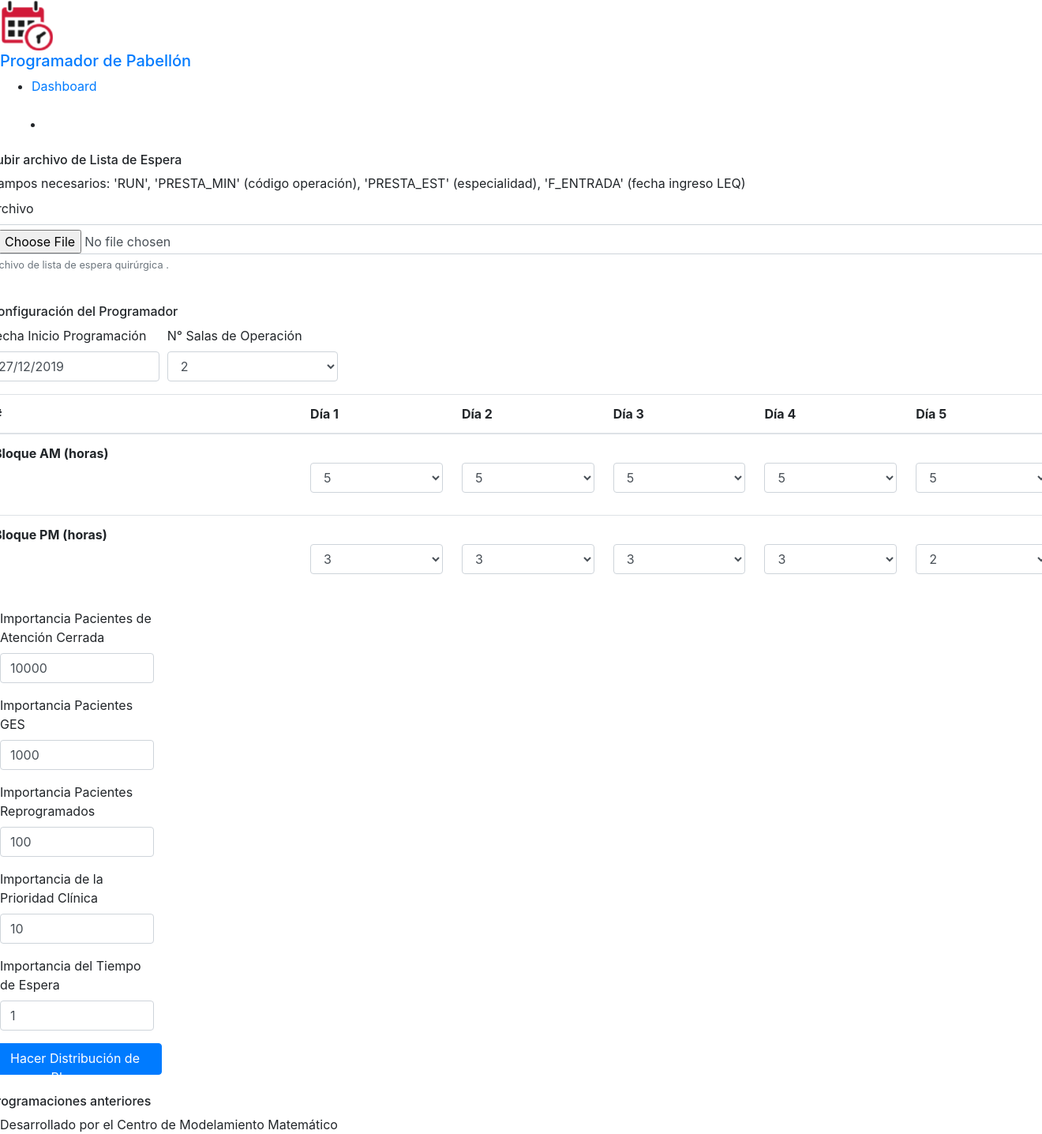
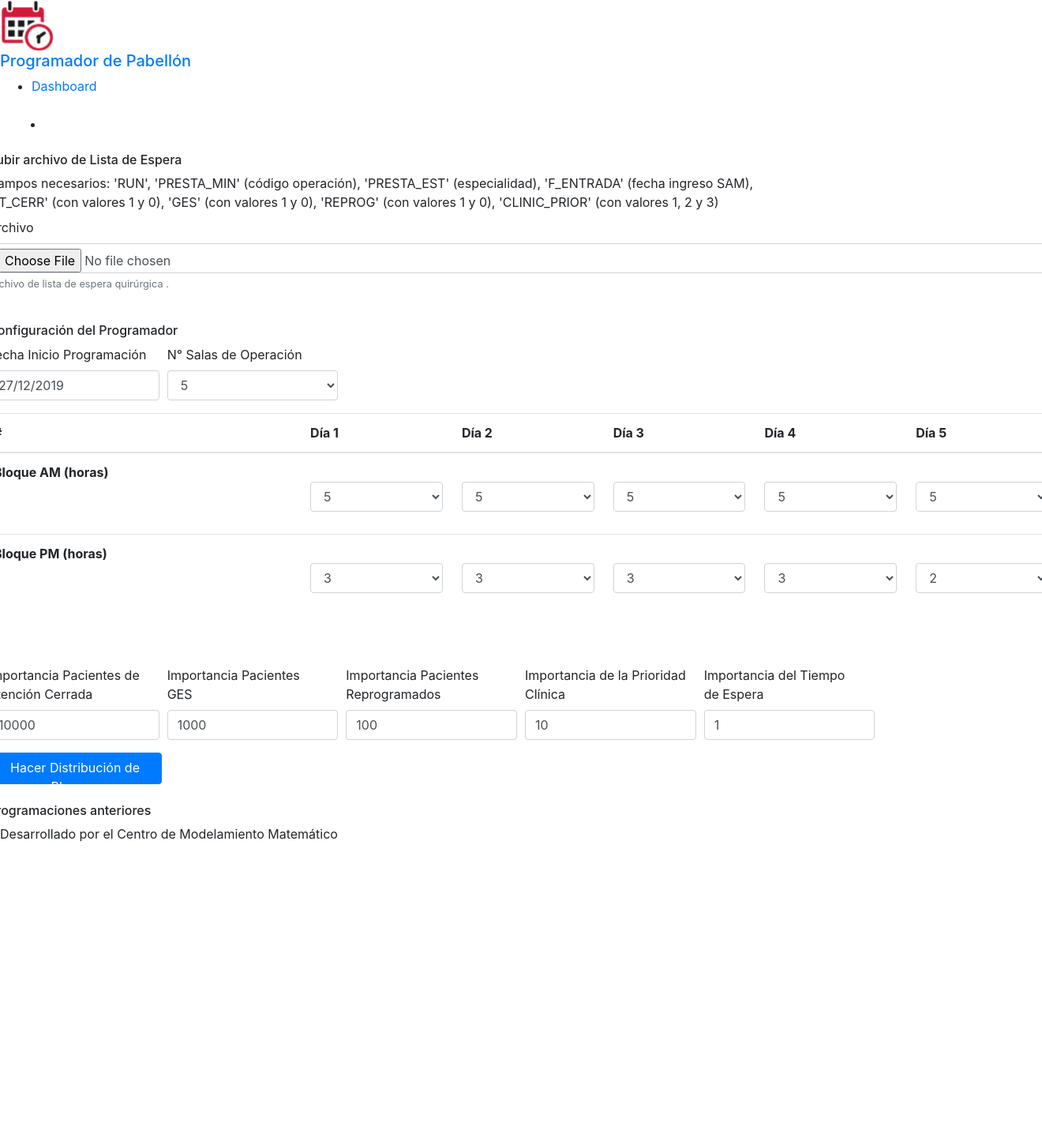
Before and after one commit to jmadariagar/pabellon-scheduler-master, a Django app: page /advanced in a window 1320 px wide; the page is wider, and only the part inside the window is pictured. Shown: that part at 79% size. After the commit the page ends 1066 px from the top of that part, so only its background shows below. Run offline with Django 3.2, Linux system fonts and the light colour scheme; data that the repository does not hold is empty; some libraries are stand-ins or nearby versions.

Commit message:
Options and advanced options were arranged visually

```diff
--- a/pabellonScheduler/dashboard/templates/dashboard/avanzado.html
+++ b/pabellonScheduler/dashboard/templates/dashboard/avanzado.html
@@ -31,7 +31,8 @@
 
                   {% endif %}
                   <div class="form-group">
-                    <label>Campos necesarios: 'RUN',  'PRESTA_MIN' (código operación),  'PRESTA_EST' (especialidad),  'F_ENTRADA' (fecha ingreso LEQ)</label> <br>
+                    <label>Campos necesarios: 'RUN',  'PRESTA_MIN' (código operación),  'PRESTA_EST' (especialidad),  'F_ENTRADA' (fecha ingreso SAM),
+                                        <br> 'AT_CERR' (con valores 1 y 0), 'GES' (con valores 1 y 0), 'REPROG' (con valores 1 y 0), 'CLINIC_PRIOR' (con valores 1, 2 y 3)</label> <br>
                     <label for="examplefile">Archivo</label>
                     <input name="file" type="file" class="form-control" id="examplefile" aria-describedby="filelHelp" placeholder="Enter email">
                     <small id="fileHelp" class="form-text text-muted">Archivo de lista de espera quirúrgica .</small>
@@ -52,13 +53,14 @@
                       <label for="exampleFormControlSelect1">N° Salas de Operación</label>
                       <select name="nrooms"  class="form-control" id="exampleFormControlSelect1" >
                         <option value = "1">1</option>
-                        <option value = "2" selected="selected">2</option>
+                        <option value = "2">2</option>
                         <option value = "3">3</option>
                         <option value = "4">4</option>
-                        <option value = "5">5</option>
+                        <option value = "5" selected="selected">5</option>
                       </select>
                     </div>
-
+                    <br>
+                    <br>
                     <table class="table">
                       <thead>
                       <tr>
@@ -211,31 +213,34 @@
                     </table>
                   </div>
 
-                                      <div class="form-group col-md-2">
+                  <br>
+                  <br>
+                  <div class="form-row">
+                    <div class="form-group col-md-2">
                       <label for="alfa_at_cerr">Importancia Pacientes de Atención Cerrada</label>
-                      <input name="alfa_at_cerr" type="text" class="form-control" id="alfa_at_cerr" min="0" data-bind="value:replyNumber" value="10000">
+                      <input name="alfa_at_cerr" min = "0" class="form-control" type="number" id="alfa_at_cerr"  value="10000">
                     </div>
 
-                                      <div class="form-group col-md-2">
-                      <label for="alfa_ges">Importancia Pacientes GES</label>
-                      <input name="alfa_ges" type="text" class="form-control" id="alfa_ges" min="0" data-bind="value:replyNumber" value="1000">
+                    <div class="form-group col-md-2">
+                      <label for="alfa_ges">Importancia Pacientes <br> GES <br></label>
+                      <input name="alfa_ges" min = "0" class="form-control" type="number" id="alfa_ges"  value="1000">
                     </div>
 
-                                      <div class="form-group col-md-2">
+                    <div class="form-group col-md-2">
                       <label for="alfa_reprog">Importancia Pacientes Reprogramados</label>
-                      <input name="alfa_reprog" type="text" class="form-control" id="alfa_reprog" min="0" data-bind="value:replyNumber" value="100">
+                      <input name="alfa_reprog" min = "0" class="form-control" type="number" id="alfa_reprog"  value="100">
                     </div>
 
-                                      <div class="form-group col-md-2">
-                      <label for="alfa_clinic_prior">Importancia de la Prioridad Clínica </label>
-                      <input name="alfa_clinic_prior" type="text" class="form-control" id="alfa_clinic_prior" min="0" data-bind="value:replyNumber" value="10">
+                    <div class="form-group col-md-2">
+                      <label for="alfa_clinic_prior">Importancia de la Prioridad <br>Clínica</label>
+                      <input name="alfa_clinic_prior" min = "0" class="form-control" type="number" id="alfa_clinic_prior"  value="10">
                     </div>
 
-                                      <div class="form-group col-md-2">
-                      <label for="alfa_tiempo_espera">Importancia del Tiempo de Espera</label>
-                      <input name="alfa_tiempo_espera" type="text" class="form-control" id="alfa_tiempo_espera" min="0" data-bind="value:replyNumber" value="1">
+                    <div class="form-group col-md-2">
+                      <label for="alfa_tiempo_espera">Importancia del Tiempo <br>de Espera</label>
+                      <input name="alfa_tiempo_espera" min = "0" class="form-control" type="number" id="alfa_tiempo_espera"  value="1">
                     </div>
-
+                  </div>
                   <button style="width:220px;height:40px; type="submit" class="btn btn-primary">Hacer Distribución de Bloques</button>
                 </form>
                 <br>
```
Also changed, not shown: pabellonScheduler/dashboard/templates/dashboard/index.html (+4 -3 lines).
